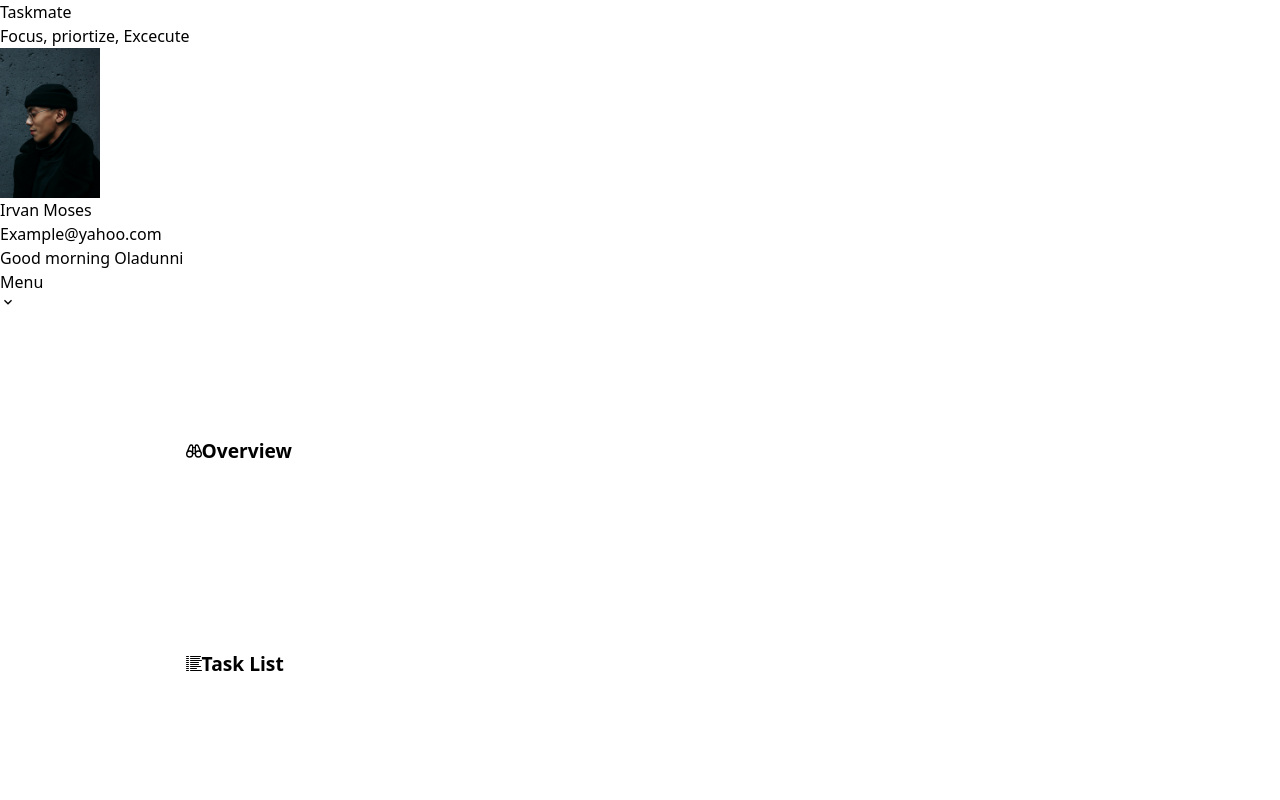
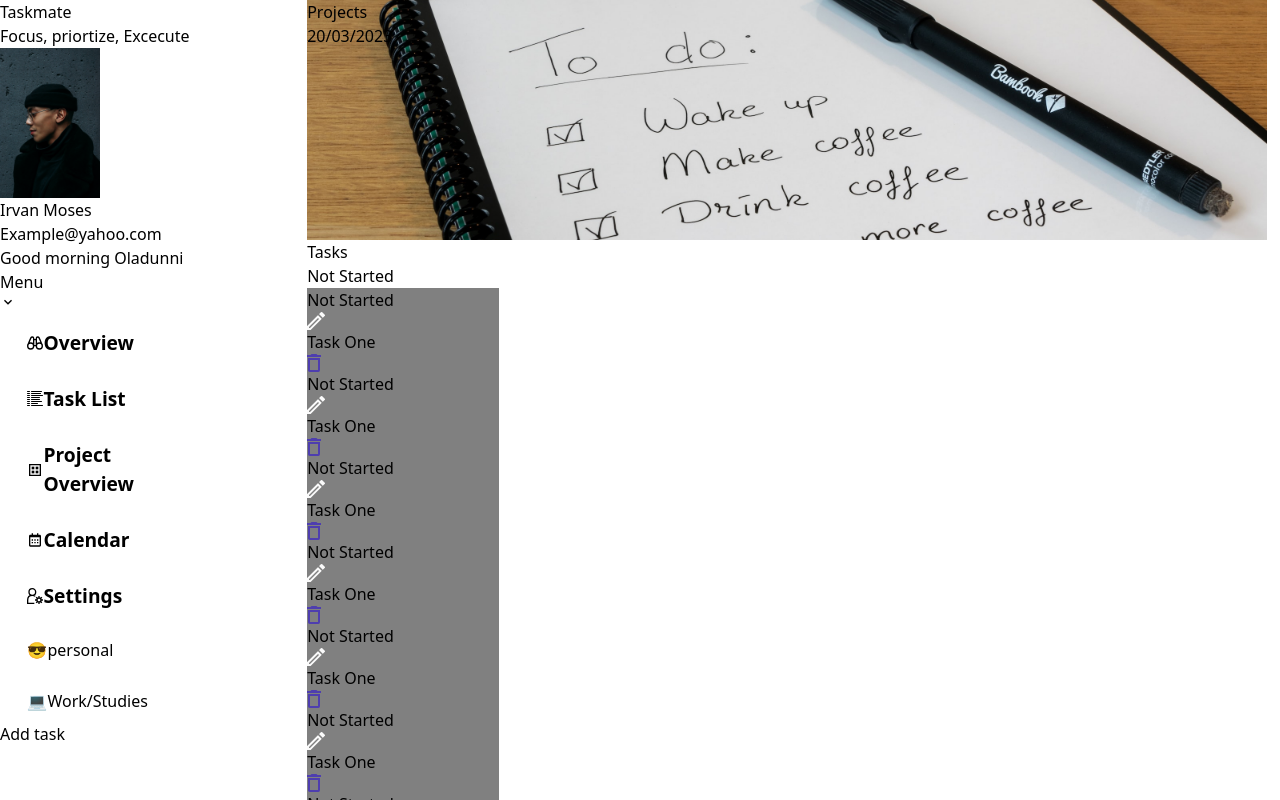
Before and after one commit to DaScOrPiO/crud-app, a Next.js app: page /homepage in a window 1280 px wide. Shown: the top 800 px of the page. Built offline with nearby package versions, Linux system fonts and the light colour scheme.

Commit message:
Fix: minor bug fix

```diff
--- a/src/components/dashboard.jsx
+++ b/src/components/dashboard.jsx
@@ -7,11 +7,13 @@ import { CgDisplayGrid } from "react-icons/cg";
 import { BiCalendar } from "react-icons/bi";
 import Button from "@/components/button";
 
-
-export default function Dashboard() {
+export default function Dashboard({ fixedHeight }) {
   return (
-    <div className="sidebar lg:w-1/4 md:w-2/4 w-full md:h-auto sm:h-auto bg-yellow-400 flex flex-col px-4">
-    <div className="logo-con w-full h-auto p-2">
+    <div
+      className="sidebar lg:w-1/4 w-full bg-yellow-400 flex flex-col px-4"
+      // style={{ height: fixedHeight }}
+    >
+      <div className="logo-con w-full p-2" style={{height: `calc(100% - ${fixedHeight})`}}>
         <h2 className="text-2xl mt-4 font-bold">Taskmate</h2>
         <p>Focus, priortize, Excecute</p>
 
@@ -98,18 +100,14 @@ export default function Dashboard() {
         <nav>
           <ul className="nav-container">
             <li className="list">
-            <span className="mr-4">
-              😎
-            </span>
+              <span className="mr-4">😎</span>
               <Link className="link" id="thin-font" href="">
                 personal
               </Link>
             </li>
 
             <li className="list">
-            <span className="mr-4">
-              💻
-            </span>
+              <span className="mr-4">💻</span>
               <Link className="link flex" id="thin-font" href="">
                 Work/Studies
               </Link>
@@ -120,6 +118,5 @@ export default function Dashboard() {
         <Button text="Add task" />
       </div>
     </div>
-
-  )
+  );
 }
--- a/src/pages/homepage.js
+++ b/src/pages/homepage.js
@@ -1,12 +1,23 @@
 import Dashboard from "@/components/dashboard";
 import Task from "@/components/Task";
+// import { useState, useLayoutEffect, useRef } from "react";
 
 export default function Homepage() {
+  // const [Height, setHeight] = useState(0);
+  // const ref = useRef(null);
+
+  // useLayoutEffect(() => {
+  //   setHeight(ref.current.offsetHeight);
+  // }, []);
+
   return (
-    <div className="bg-blue-900 w-screen h-auto flex md:flex-row flex-col">
+    <div className="page-container bg-blue-900 w-screen flex md:flex-row flex-col">
       <Dashboard />
 
-      <div className="md:w-3/4 w-full bg-red-400 flex flex-col px-4 py-4">
+      <div
+        className="page-items bg-red-400 flex flex-col px-4 py-4"
+        // style={{ height: Height }}
+      >
         <header
           className="header flex justify-between
          text-white w-full p-2 bg-orange-500 items-end"
@@ -15,7 +26,10 @@ export default function Homepage() {
           <h2 className="text-center text-2xl">20/03/2023</h2>
         </header>
 
-        <div className="w-full mt-4 bg-purple-400 flex flex-col py-4">
+        <div
+          className="w-full mt-4 bg-purple-400 flex flex-col py-4"
+          // style={{ height: `calc(100% - ${Height})` }}
+        >
           <h2 className="text-2xl font-bold mt-6">Tasks</h2>
 
           <div className="flex flex-col mt-4">
--- a/src/styles/globals.scss
+++ b/src/styles/globals.scss
@@ -15,7 +15,7 @@ html {
 
 .invert {
   filter: invert(60%);
-  &:hover{
+  &:hover {
     filter: invert(30%);
   }
 }
@@ -24,43 +24,58 @@ html {
   height: 50vh;
 }
 
-.height{
+.height {
   height: auto;
 }
 
-.nav-container{
+.nav-container {
   display: flex;
   flex-direction: column;
   padding-left: 10%;
 
-  .list{
+  .list {
     margin-top: 6%;
     display: flex;
     align-items: center;
     padding-left: 4%;
     border-radius: 5%;
     padding: 5%;
-    &:hover{
+    &:hover {
       background-color: yellowgreen;
     }
 
-    .link{
+    .link {
       font-size: 1.2rem;
       font-weight: 700;
     }
   }
 }
 
-.task{
+.task {
   width: 20%;
 }
 
-#thin-font{
+#thin-font {
   font-weight: 100;
   font-size: 1rem;
 }
 
-.header{
+.page-container {
+  position: relative;
+  .sidebar {
+    position: fixed;
+    top: 0;
+    bottom: 0;
+    overflow-y: auto !important;
+  }
+
+  .page-items {
+    width: 75%;
+    margin-left: 24%;
+  }
+}
+
+.header {
   background: url(../images/header-background.jpg) center/cover;
   height: 30vh;
 }
@@ -71,7 +86,18 @@ html {
     margin-top: 5%;
   }
 
-  .task{
+  .page-container {
+    .page-items {
+      width: 100%;
+      margin-left: 0;
+    }
+  }
+
+  .sidebar {
+    display: none;
+  }
+
+  .task {
     width: 40%;
   }
 
@@ -85,8 +111,18 @@ html {
     height: auto;
   }
 
-  .task{
+  .task {
     width: 40%;
   }
 
+  .sidebar{
+    display: none;
+  }
+
+  .page-container {
+    .page-items {
+      width: 100%;
+      margin-left: 0%;
+    }
+  }
 }
```
Lines whose indentation alone changed are shown as unchanged.
